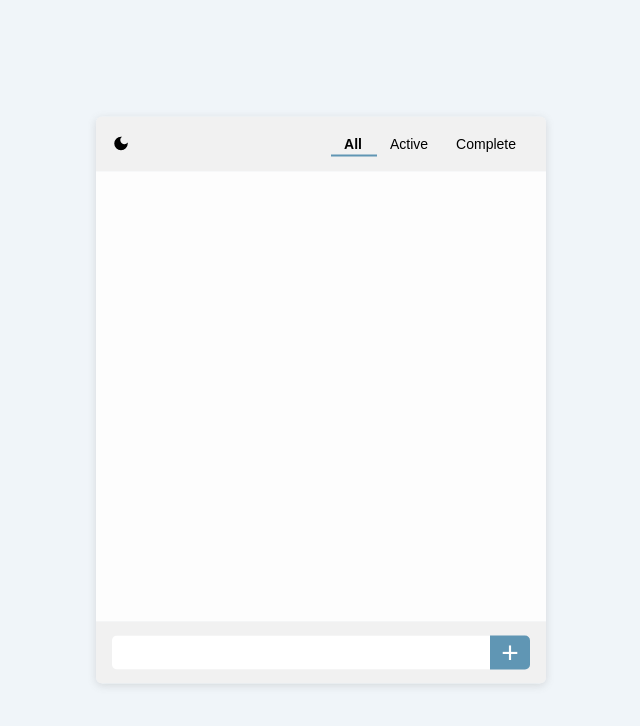
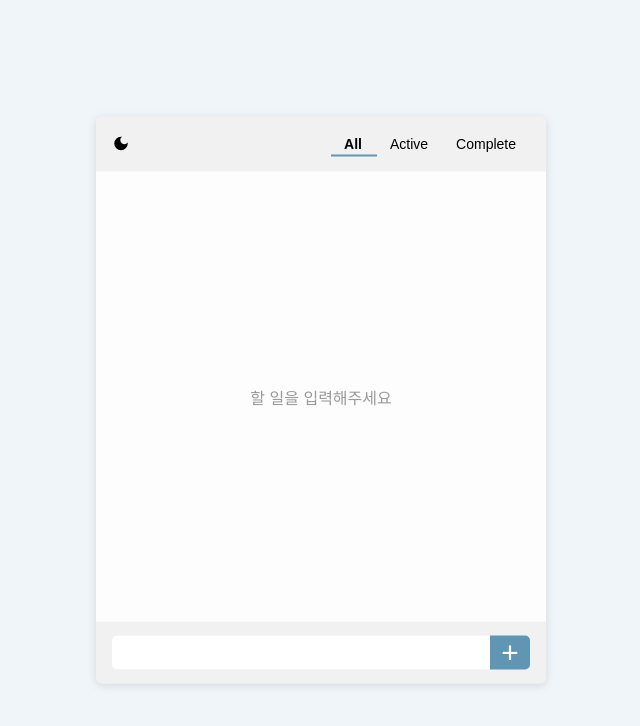
Before and after one commit to lechhw/ToDoList_React_2023, a React (Create React App) app: page / in a window 1280 px wide. Shown: the top 726 px of the page, without its empty margins (319-959 px from the left). Built offline with nearby package versions, Linux system fonts and the light colour scheme.

Commit message:
empty 문구 추가

```diff
--- a/src/components/todoList/TodoList.jsx
+++ b/src/components/todoList/TodoList.jsx
@@ -7,14 +7,18 @@ export default function TodoList({ filteredList, onDeleteItem, onUpdateItem }) {
   const { darkMode } = useContext(DarkModeContext);
   return (
     <ul className={`${styles.list} ${darkMode && styles.darkMode}`}>
-      {filteredList.map((item) => (
+      {filteredList.length > 0 ? (
+        filteredList.map((item) => (
           <TodoItem
             item={item}
             key={item.id}
             onDeleteItem={onDeleteItem}
             onUpdateItem={onUpdateItem}
           />
-      ))}
+        ))
+      ) : (
+        <div className={styles.empty}>할 일을 입력해주세요</div>
+      )}
     </ul>
   );
 }
--- a/src/components/todoList/todoList.module.css
+++ b/src/components/todoList/todoList.module.css
@@ -1,4 +1,5 @@
 .list {
+  position: relative;
   padding: 16px;
   height: 450px;
   overflow-y: auto;
@@ -8,3 +9,15 @@
 .list.darkMode {
   background-color: #0f0f0f;
 }
+
+.empty {
+  position: absolute;
+  display: flex;
+  justify-content: center;
+  align-items: center;
+  top: 0;
+  left: 0;
+  width: 100%;
+  height: 100%;
+  color: #999999;
+}
```
Lines whose indentation alone changed are shown as unchanged.
